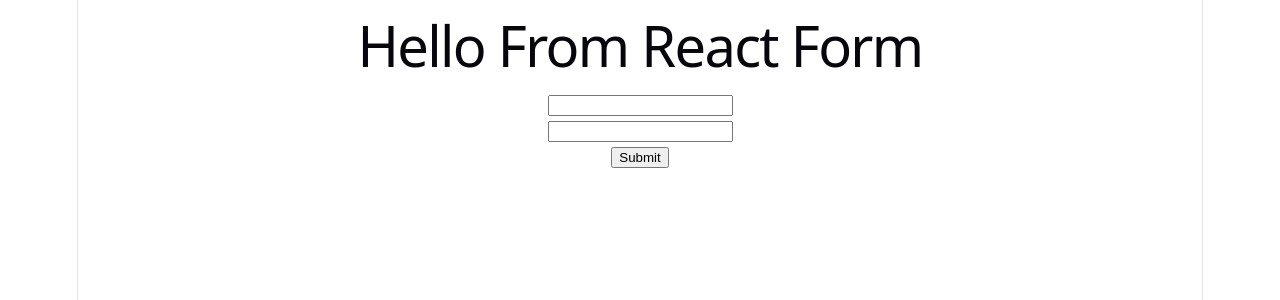
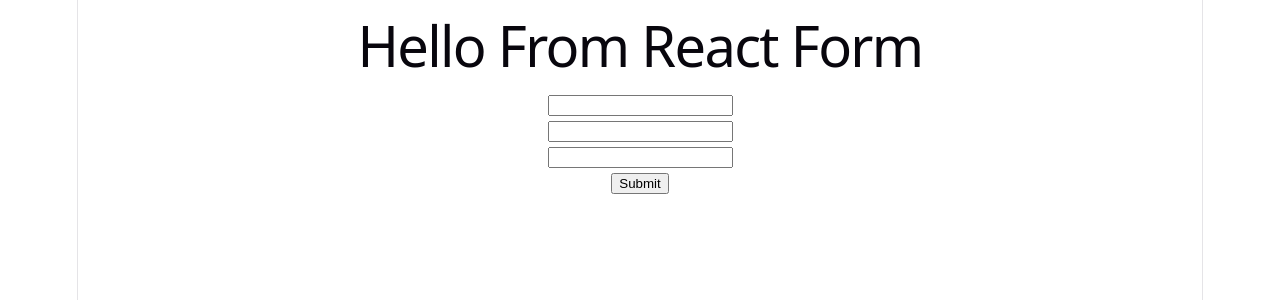
Before and after one commit to BakirBhuiyan/react_form_exploring, a React (Vite) app: page / in a window 1280 px wide. Shown: the top 300 px of the page. Built offline with nearby package versions, Linux system fonts and the light colour scheme.

Commit message:
explored the custom hook make an custom hook and uses it

```diff
--- a/src/App.jsx
+++ b/src/App.jsx
@@ -1,6 +1,7 @@
 import './App.css'
 import ActionForm from './components/ActionFrom/ActionForm'
 import ControlledField from './components/ControlledField/ControlledField'
+import LogInForm from './components/loginFrom/LogInForm'
 import SimpleForm from './components/simpleForm/SimpleForm'
 import UncontrolledField from './components/uncobtroledField/UncontrolledField'
 
@@ -12,7 +13,8 @@ function App() {
       {/* <SimpleForm /> */}
       {/* <ActionForm /> */}
       {/* <ControlledField /> */}
-      <UncontrolledField />
+      {/* <UncontrolledField /> */}
+      <LogInForm />
     </>
   )
 }
--- a/src/components/ControlledField/ControlledField.jsx
+++ b/src/components/ControlledField/ControlledField.jsx
@@ -31,9 +31,9 @@ const ControlledField = () => {
             <div>
                   <h2>This Is Controlled Field</h2>
                   <form onSubmit={handleSubmit}>
-                        <input type="email" name="email" placeholder='Your_New_Email' />
+                        <input type="email" name="email" placeholder='Your_New_Email ' />
                         <br />
-                        <input type="password" onChange={handleOnChange} name="password" placeholder='Your Password' />
+                        <input type="password" defaultValue={password} onChange={handleOnChange} name="password" placeholder='Your Password' />
                         <br />
                         <input type="submit" value="submit" />
                   </form>
--- /dev/null
+++ b/src/components/custiomFrom/CustomForm.jsx
@@ -0,0 +1,28 @@
+import React from 'react';
+import UseInputField from '../useInputField/UseInputField';
+
+const CustomForm = () => {
+
+      const [email, emailOnChange] = UseInputField('')
+      const [name, nameOnChange] = UseInputField('')
+      const handleSubmit = e => {
+            e.preventDefault();
+            console.log('submit', email, name)
+      }
+
+
+      return (
+            <div>
+                  <form onSubmit={handleSubmit}>
+                        <input type="text" onChange={nameOnChange} defaultValue={name} />
+                        <br />
+                        <input type="email" name="email" onChange={emailOnChange} defaultValue={email} />
+                        <br />
+                        <input type="submit" value="Submit" />
+
+                  </form>
+            </div>
+      );
+};
+
+export default CustomForm;
--- /dev/null
+++ b/src/components/customLogin/CustomLogIn.jsx
@@ -0,0 +1,14 @@
+import { useState } from "react"
+
+
+//Making the custom hooks practice;
+
+const CustomLogIn = (defaultValue) => {
+      const [fromName, setFormName] = useState(defaultValue);
+
+      const handleForm = e => {
+            setFormName(e.target.value);
+      }
+      return [fromName, handleForm];
+}
+export default CustomLogIn;
--- /dev/null
+++ b/src/components/loginFrom/LogInForm.jsx
@@ -0,0 +1,30 @@
+import React from 'react';
+import CustomForm from '../custiomFrom/CustomForm';
+import CustomLogIn from '../customLogin/CustomLogIn';
+
+const LogInForm = () => {
+      const [name, nameOnChange] = CustomLogIn('')
+      const [email, emailOnChange] = CustomLogIn('')
+      const [password, passwordOnChange] = CustomLogIn('')
+
+
+      const handleSubmit = e => {
+            e.preventDefault();
+            console.log('submitted', name, email, password);
+      }
+      return (
+            <div>
+                  <form onSubmit={handleSubmit}>
+                        <input type="text" onChange={nameOnChange} defaultValue={name} />
+                        <br />
+                        <input type="email" name="email" onChange={emailOnChange} defaultValue={email} />
+                        <br />
+                        <input type="password" name="password" onChange={passwordOnChange} defaultValue={password} />
+                        <br />
+                        <input type="submit" value="Submit" />
+                  </form>
+            </div>
+      );
+};
+
+export default LogInForm;
--- /dev/null
+++ b/src/components/useInputField/UseInputField.jsx
@@ -0,0 +1,13 @@
+import { useState } from "react"
+//Making a custom hook here to reduce the repeated code ;
+
+const UseInputField = (defaultValue) => {
+      const [fieldValue, setFieldValue] = useState(defaultValue);
+
+      const handleFieldOnChange = e => {
+            setFieldValue(e.target.value);
+      }
+      return [fieldValue, handleFieldOnChange];
+
+}
+export default UseInputField;
```
